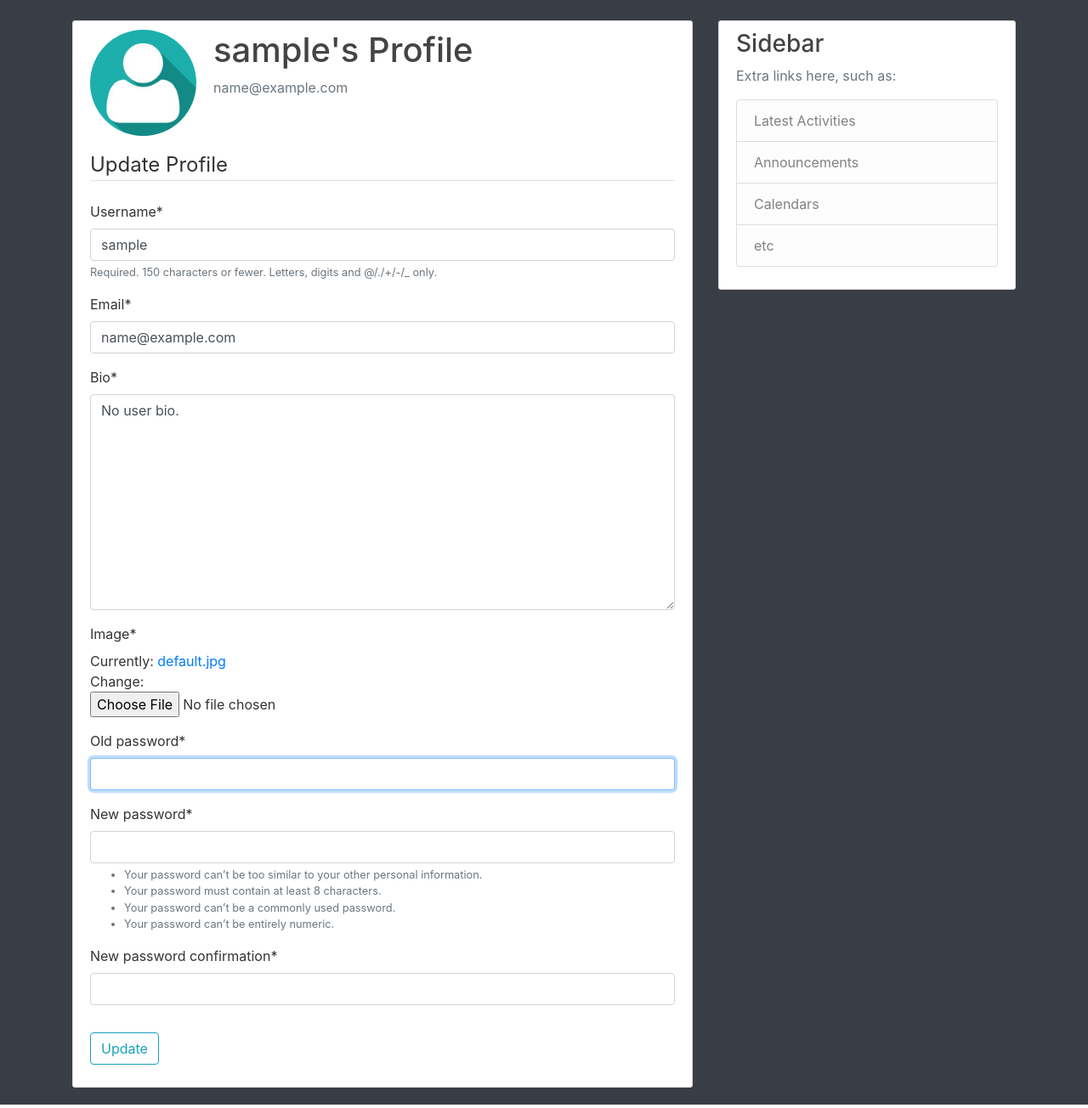
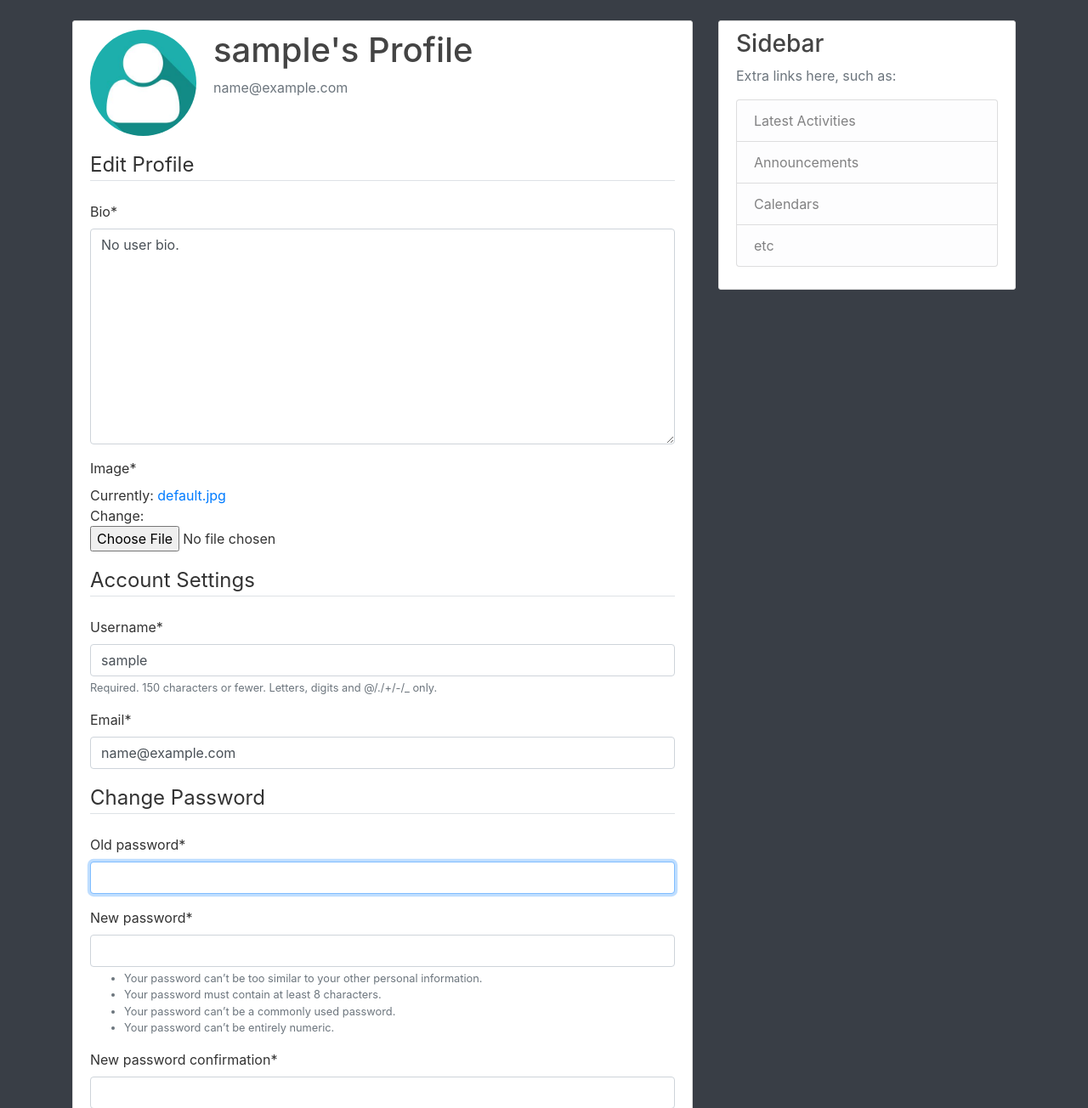
Before and after one commit to lloydtao/Hackathon-NASA-2020, a Django app: page /profile/ in a window 1280 px wide. Shown: the part 56-1360 px from the top of the page at 85% size. Run offline with Django 3.2, Linux system fonts and the light colour scheme; the visitor is signed in with stand-in values (Sample User, id 1); some libraries are stand-ins or nearby versions.

Commit message:
Re-order forms on user profile

```diff
--- a/src/users/templates/users/profile.html
+++ b/src/users/templates/users/profile.html
@@ -14,9 +14,11 @@
 		<form method="POST" enctype="multipart/form-data">
 			{% csrf_token %}
 			<fieldset class="form-group">
-				<legend class="border-bottom mb-4">Update Profile</legend>
+				<legend class="border-bottom mb-4">Edit Profile</legend>
+				{{ profile_form|crispy }}
+				<legend class="border-bottom mb-4">Account Settings</legend>
 				{{ user_form|crispy }}
-				{{ profile_form|crispy }}
+				<legend class="border-bottom mb-4">Change Password</legend>
 				{{ password_form|crispy }}
 			</fieldset>
 			<div class="form-group">
```
